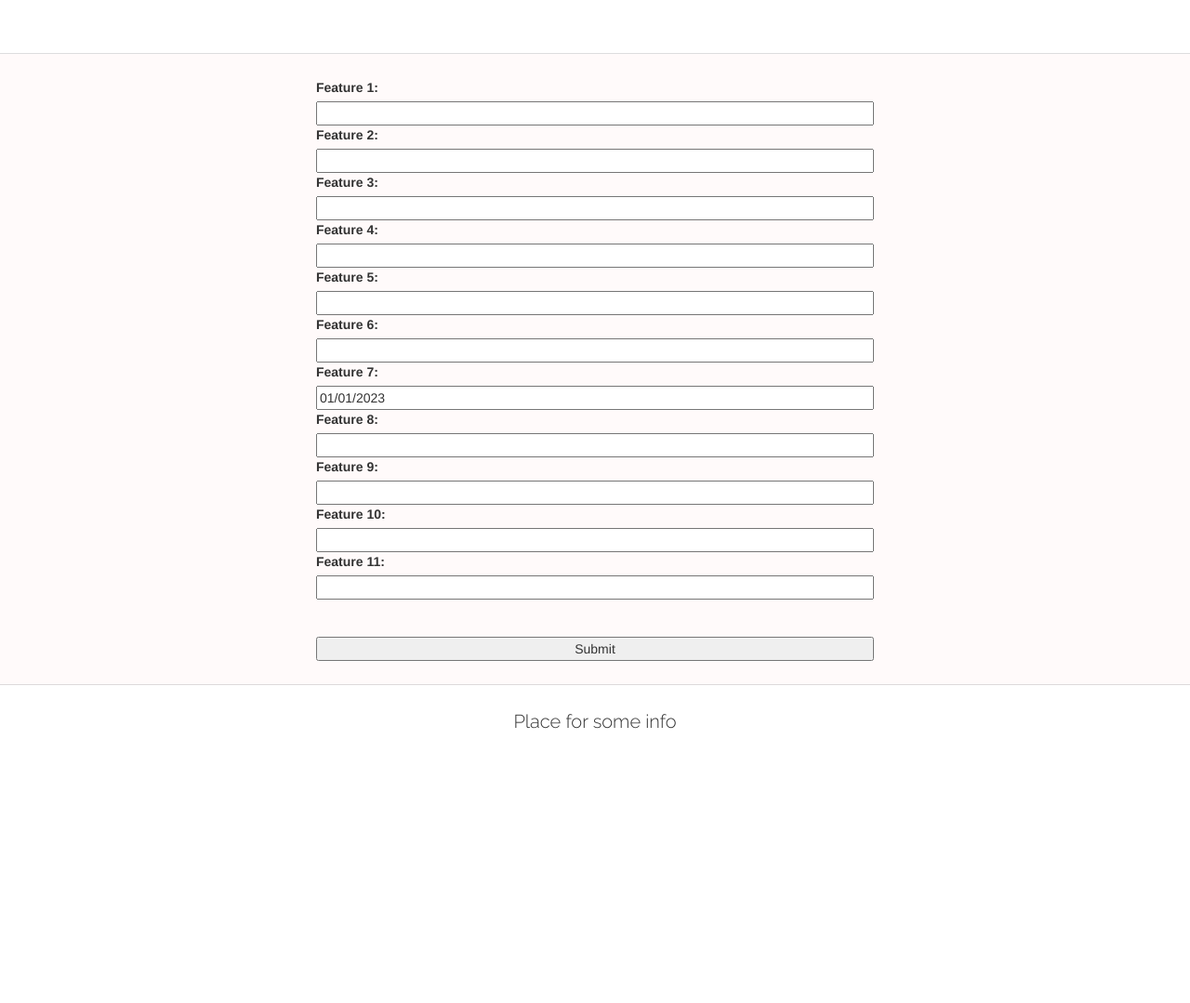
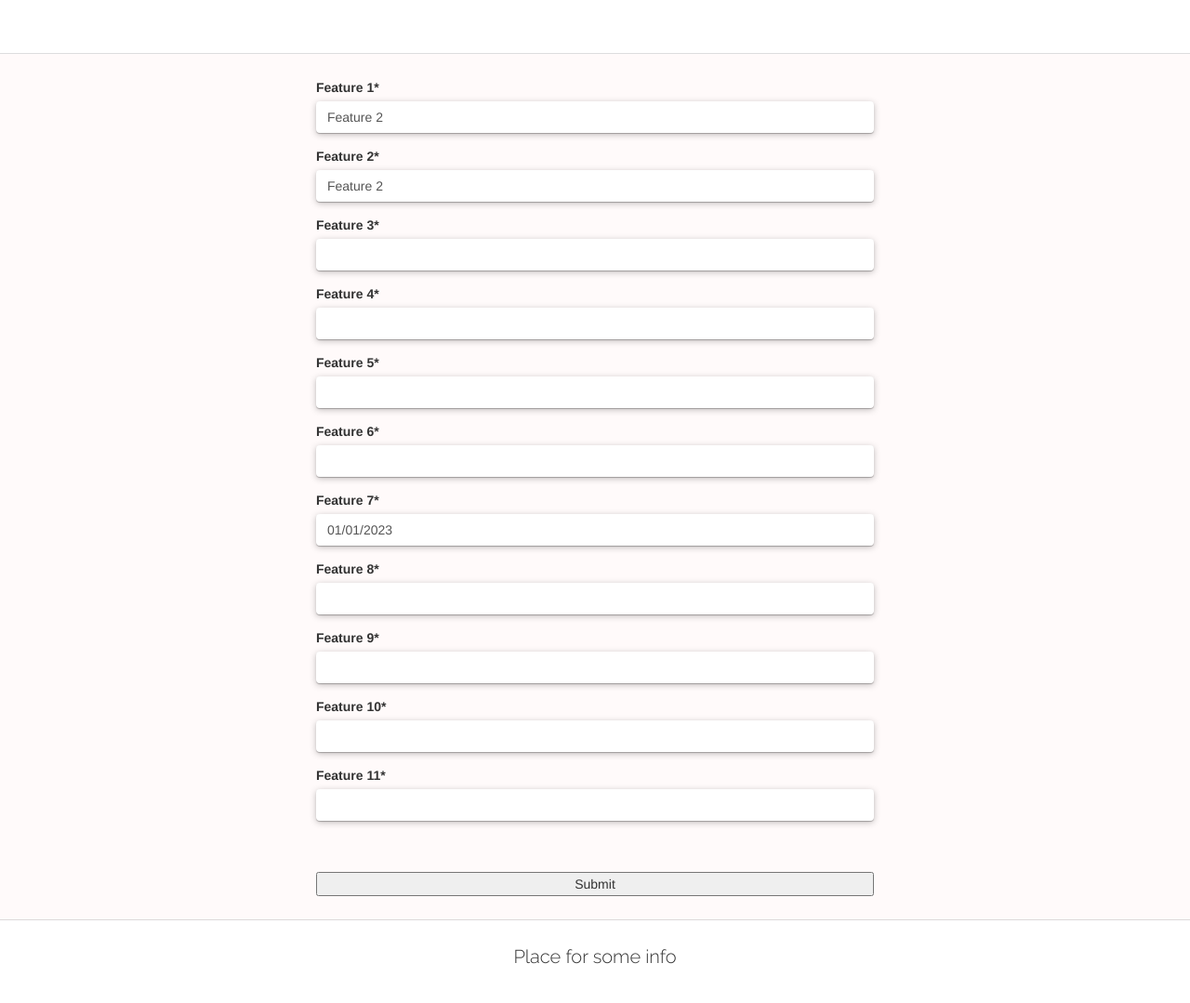
Before and after one commit to Pyother/templates, a Django app: page / in a window 1280 px wide. Shown: the part 206-1285 px from the top of the page at 93% size. Before the commit the page ends 990 px from the top, so only its background shows below. Run offline with Django 4.2, Linux system fonts and the light colour scheme; some libraries are stand-ins or nearby versions; some web fonts are replaced.

Commit message:
Django survey - forms styling with crispy forms (input style)

```diff
--- a/python/django_survey/survey/calculator/forms.py
+++ b/python/django_survey/survey/calculator/forms.py
@@ -1,6 +1,6 @@
 from dataclasses import fields
 from pyexpat import model
-from django.forms import ModelForm, widgets
+from django.forms import ModelForm, widgets, TextInput, Select, NumberInput, DateInput
 from calculator.models import *
 from calculator.views import *
 
@@ -8,3 +8,102 @@ class CandidateForm(ModelForm):
     class Meta:
         model = Candidate
         fields = '__all__'
+
+        widgets = {
+            'feature_1': Select(attrs={
+                'class': 'form-control',
+                'style':
+                    'background-color: white;'
+                    'border: 0;'
+                    'box-shadow: rgba(0, 0, 0, 0.25) 0px 0.0625em 0.0625em, rgba(0, 0, 0, 0.25) 0px 0.125em 0.5em, rgba(255, 255, 255, 0.1) 0px 0px 0px 1px inset;'
+            }, choices={
+                ("Feature 1", "Feature 1"),
+                ("Feature 2", "Feature 2"),
+                ("Feature 3", "Feature 3")
+            }),
+
+            'feature_2': Select(attrs={
+                'class': 'form-control',
+                'style':
+                    'background-color: white;'
+                    'border: 0;'
+                    'box-shadow: rgba(0, 0, 0, 0.25) 0px 0.0625em 0.0625em, rgba(0, 0, 0, 0.25) 0px 0.125em 0.5em, rgba(255, 255, 255, 0.1) 0px 0px 0px 1px inset;'
+            }, choices={
+                ("Feature 1", "Feature 1"),
+                ("Feature 2", "Feature 2"),
+                ("Feature 3", "Feature 3")
+            }),
+
+            'feature_3': TextInput(attrs={
+                'class': 'form-control',
+                'style':
+                    'background-color: white;'
+                    'border: 0;'
+                    'box-shadow: rgba(0, 0, 0, 0.25) 0px 0.0625em 0.0625em, rgba(0, 0, 0, 0.25) 0px 0.125em 0.5em, rgba(255, 255, 255, 0.1) 0px 0px 0px 1px inset;'
+            }),
+
+            'feature_4': TextInput(attrs={
+                'class': 'form-control',
+                'style':
+                    'background-color: white;'
+                    'border: 0;'
+                    'box-shadow: rgba(0, 0, 0, 0.25) 0px 0.0625em 0.0625em, rgba(0, 0, 0, 0.25) 0px 0.125em 0.5em, rgba(255, 255, 255, 0.1) 0px 0px 0px 1px inset;'
+            }),
+
+            'feature_5': DateInput(attrs={
+                'class': 'form-control',
+                'style':
+                    'background-color: white;'
+                    'border: 0;'
+                    'box-shadow: rgba(0, 0, 0, 0.25) 0px 0.0625em 0.0625em, rgba(0, 0, 0, 0.25) 0px 0.125em 0.5em, rgba(255, 255, 255, 0.1) 0px 0px 0px 1px inset;'
+            }),
+
+            'feature_6': TextInput(attrs={
+                'class': 'form-control',
+                'style':
+                    'background-color: white;'
+                    'border: 0;'
+                    'box-shadow: rgba(0, 0, 0, 0.25) 0px 0.0625em 0.0625em, rgba(0, 0, 0, 0.25) 0px 0.125em 0.5em, rgba(255, 255, 255, 0.1) 0px 0px 0px 1px inset;'
+            }),
+
+            'feature_7': TextInput(attrs={
+                'class': 'form-control',
+                'style':
+                    'background-color: white;'
+                    'border: 0;'
+                    'box-shadow: rgba(0, 0, 0, 0.25) 0px 0.0625em 0.0625em, rgba(0, 0, 0, 0.25) 0px 0.125em 0.5em, rgba(255, 255, 255, 0.1) 0px 0px 0px 1px inset;'
+            }),
+
+            'feature_8': TextInput(attrs={
+                'class': 'form-control',
+                'style':
+                    'background-color: white;'
+                    'border: 0;'
+                    'box-shadow: rgba(0, 0, 0, 0.25) 0px 0.0625em 0.0625em, rgba(0, 0, 0, 0.25) 0px 0.125em 0.5em, rgba(255, 255, 255, 0.1) 0px 0px 0px 1px inset;'
+            }),
+
+            'feature_9': TextInput(attrs={
+                'class': 'form-control',
+                'style':
+                    'background-color: white;'
+                    'border: 0;'
+                    'box-shadow: rgba(0, 0, 0, 0.25) 0px 0.0625em 0.0625em, rgba(0, 0, 0, 0.25) 0px 0.125em 0.5em, rgba(255, 255, 255, 0.1) 0px 0px 0px 1px inset;'
+            }),
+
+            'feature_10': TextInput(attrs={
+                'class': 'form-control',
+                'style':
+                    'background-color: white;'
+                    'border: 0;'
+                    'box-shadow: rgba(0, 0, 0, 0.25) 0px 0.0625em 0.0625em, rgba(0, 0, 0, 0.25) 0px 0.125em 0.5em, rgba(255, 255, 255, 0.1) 0px 0px 0px 1px inset;'
+            }),
+
+            'feature_11': TextInput(attrs={
+                'class': 'form-control',
+                'style':
+                    'background-color: white;'
+                    'border: 0;'
+                    'box-shadow: rgba(0, 0, 0, 0.25) 0px 0.0625em 0.0625em, rgba(0, 0, 0, 0.25) 0px 0.125em 0.5em, rgba(255, 255, 255, 0.1) 0px 0px 0px 1px inset;'
+            })
+
+        }
--- a/python/django_survey/survey/calculator/templates/main.html
+++ b/python/django_survey/survey/calculator/templates/main.html
@@ -7,6 +7,7 @@
         {% bootstrap_css %}
         {% bootstrap_javascript %}
         {% bootstrap_messages %}
+        {% load crispy_forms_tags %}
         <link rel="preconnect" href="https://fonts.googleapis.com">
         <link rel="preconnect" href="https://fonts.gstatic.com" crossorigin>
         <link href="https://fonts.googleapis.com/css2?family=Raleway:wght@300&display=swap" rel="stylesheet">
@@ -92,7 +93,7 @@
         <div class="content">
             <form class="my-form" action="" method="post">
                 {% csrf_token %}
-                {{form}}<br><br>
+                {{form|crispy}}<br><br>
             <input class="my-input" type="submit">
         </div>
     </form>
--- a/python/django_survey/survey/survey/settings.py
+++ b/python/django_survey/survey/survey/settings.py
@@ -39,10 +39,10 @@ INSTALLED_APPS = [
     "django.contrib.messages",
     "django.contrib.staticfiles",
     'bootstrap5',
-
+    'crispy_forms'
 ]
 
-CRISPY_TEMPLATE_PACK = "bootstrap5"
+CRISPY_TEMPLATE_PACK = "bootstrap4"
 
 MIDDLEWARE = [
     "django.middleware.security.SecurityMiddleware",
```
